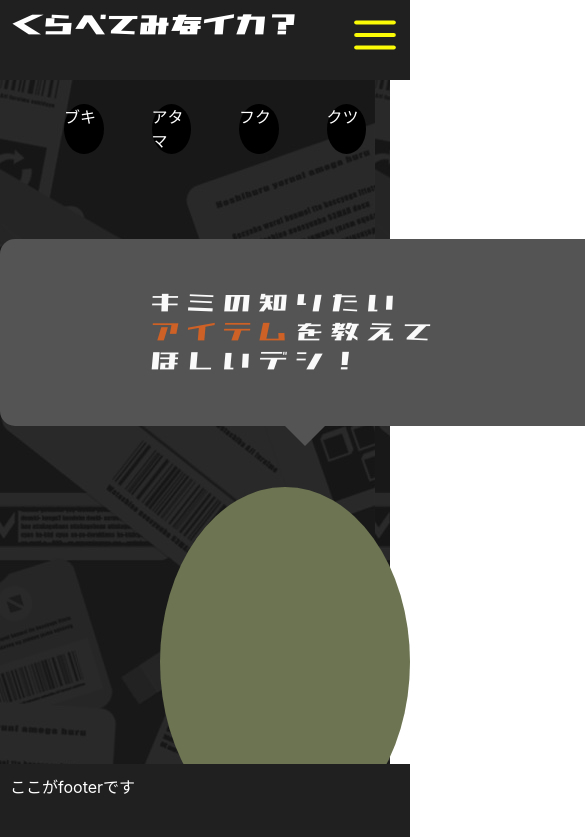
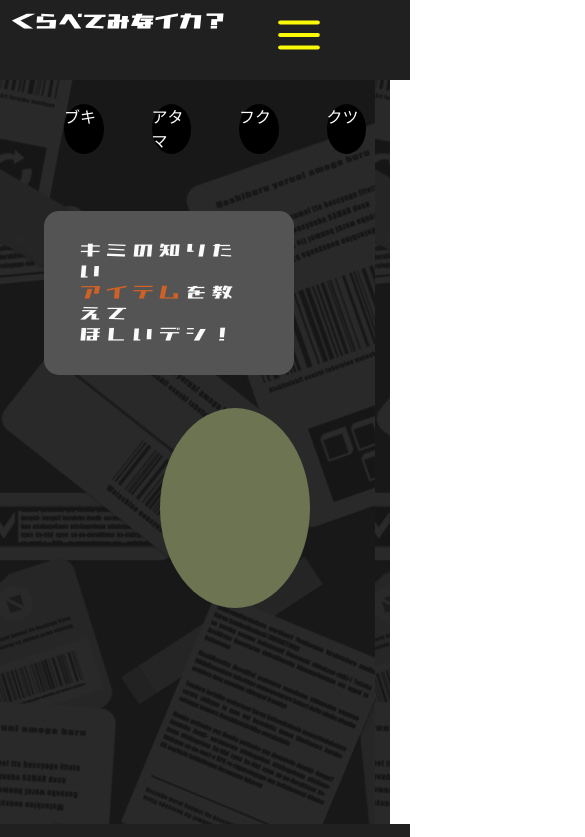
Before and after one commit to sigibeem/hackson6th_teamB, a React (Create React App) app in the folder frontend/web-front/: page / in a window 390 px wide. Shown: the top 837 px of the page, 585 px wide, since content can reach past the window. Built offline with nearby package versions, Linux system fonts and the light colour scheme.

Commit message:
add: 吹き出し＆ハンバーガーメニューの追加

```diff
--- a/frontend/web-front/src/App.tsx
+++ b/frontend/web-front/src/App.tsx
@@ -1,19 +1,56 @@
-import React from 'react';
-import { BrowserRouter, Routes, Route, useNavigate } from 'react-router-dom';
+import React, { useState } from 'react';
+import { BrowserRouter, Routes, Route, useNavigate, Link } from 'react-router-dom';
 import Top from './mainflames/Top';
 import Lists from './mainflames/Lists';
 import Graph from './mainflames/Graph';
 import './styles/App.css';
 import background from './images/background/mobileBackground.jpg'
 import { FiMenu } from 'react-icons/fi';
+import './styles/index.css'
 
 const App = React.memo(()=>{
   const navigate = useNavigate();
+  const [isOpenMenu, setIsOpenMenu] = useState(false)
+
+  const handleClickOpenMenu = () => {
+    setIsOpenMenu(true)
+  }
+
+  const handleClickCloseMenu = () => {
+    setIsOpenMenu(false)
+  }
+
   return (
     <div className="background" style={{ backgroundImage: `url(${background})`}}>
       <header>
         <h1 onClick={() => navigate('/')}>くらべてみなイカ？</h1>
-        <FiMenu />
+          <FiMenu onClick={handleClickOpenMenu}/>
+      {isOpenMenu &&
+      <>
+        <div className='menuContent'>
+          <ul>
+          <li className='menuClose' onClick={handleClickCloseMenu}>
+                X
+              </li>
+              <li>
+                  <Link to={'/'} style={{ textDecoration: 'none' }}><p>TOP</p></Link>
+              </li>
+              <li>
+                  <Link to={'/weapons'} style={{ textDecoration: 'none' }}><p>ブキ</p></Link>
+              </li>
+              <li>
+                <Link to={'head'} style={{ textDecoration: 'none' }}><p>アタマ</p></Link>
+              </li>
+              <li>
+                <Link to={'armor'} style={{ textDecoration: 'none' }}><p>フク</p></Link>
+              </li>
+              <li>
+                <Link to={'shoes'} style={{ textDecoration: 'none' }}><p>くつ</p></Link>
+              </li>
+            </ul>
+        </div>
+      </>}
+
       </header>
       <Routes>
         <Route path="/" element={<Top />} />
--- a/frontend/web-front/src/styles/index.css
+++ b/frontend/web-front/src/styles/index.css
@@ -15,13 +15,15 @@ body {
 }
 
 .background {
+  z-index: -20;
   height: 1400px;
 }
 
 header {
+  font-size: 12px;
   display: flex;
   flex-direction: row;
-  justify-content: space-between;
+  /* justify-content: space-between; */
   background: rgb(32, 32, 33);
   height: 60px;
   padding: 10px;
@@ -43,6 +45,38 @@ header svg {
   height: 50px;
   width: 50px;
   color: rgb(250, 250, 6);
+  margin-left: 4em;
+}
+
+.menuContent {
+  width: 50%;
+  height: 70%;
+  position: fixed;
+  top: 0;
+  right: 0;
+  z-index: 100;
+  background-color: #353535;
+}
+
+.menuContent ul {
+  font-family: 'splatoon', sans-serif;
+  font-size: 30px;
+  color: white;
+  padding: 50px 10px 0;
+}
+
+.menuContent ul li {
+  list-style: none;
+  margin: 1.6em;
+}
+
+.menuContent ul li p {
+  list-style: none;
+  color: white;
+}
+
+.menuClose {
+  color: yellow;
 }
 
 footer {
@@ -66,12 +100,11 @@ code {
 
 .hukidashi {
   position: relative;
-  display: inline-block;
   margin: 1.5em 0;
   padding: 20px 5em;
   width: 300px;
   min-width: 180px;
-  max-width: 100%;
+  max-width: 80%;
   color: rgb(250, 250, 250);
   font-size: 30px;
   background: #545454;
@@ -81,10 +114,10 @@ code {
 }
 
 .hukidashi::before {
-  content: '';
   position: absolute;
   top: 100%;
   left: 50%;
+  content: '';
   margin-left: -15px;
   border: 20px solid transparent;
   border-top: 20px solid #545454;
@@ -101,3 +134,52 @@ code {
   background-color: rgb(108, 116, 81);
   margin-left: 10em;
 }
+
+@media screen and (max-width: 480px) {
+  /*　画面サイズが480px以下の場合ここの記述が適用される　*/
+  header {
+    font-size: 12px;
+    display: flex;
+    flex-direction: row;
+    background: rgb(32, 32, 33);
+    height: 60px;
+    padding: 10px;
+    position: fixed;
+    top: 0;
+    left: 0;
+    margin: 0;
+    width: 100%;
+  }
+
+  .hukidashi {
+    position: static;
+    margin-left: 2em;
+    padding: 7px 1.6em;
+    font-size: 22px;
+    width: 60px;
+    height: 150px;
+  }
+
+  .hukidashi::before {
+    content: '';
+    margin-left: -15px;
+    border: 0px solid transparent;
+    border-top: 0px solid #545454;
+  }
+
+  .menuContent {
+    width: 250px;
+  }
+
+  .bukichi {
+    height: 200px;
+    width: 150px;
+    border-radius: 50%;
+    background-color: rgb(108, 116, 81);
+    margin-left: 10em;
+  }
+
+  footer {
+    height: 00px;
+  }
+}
```
